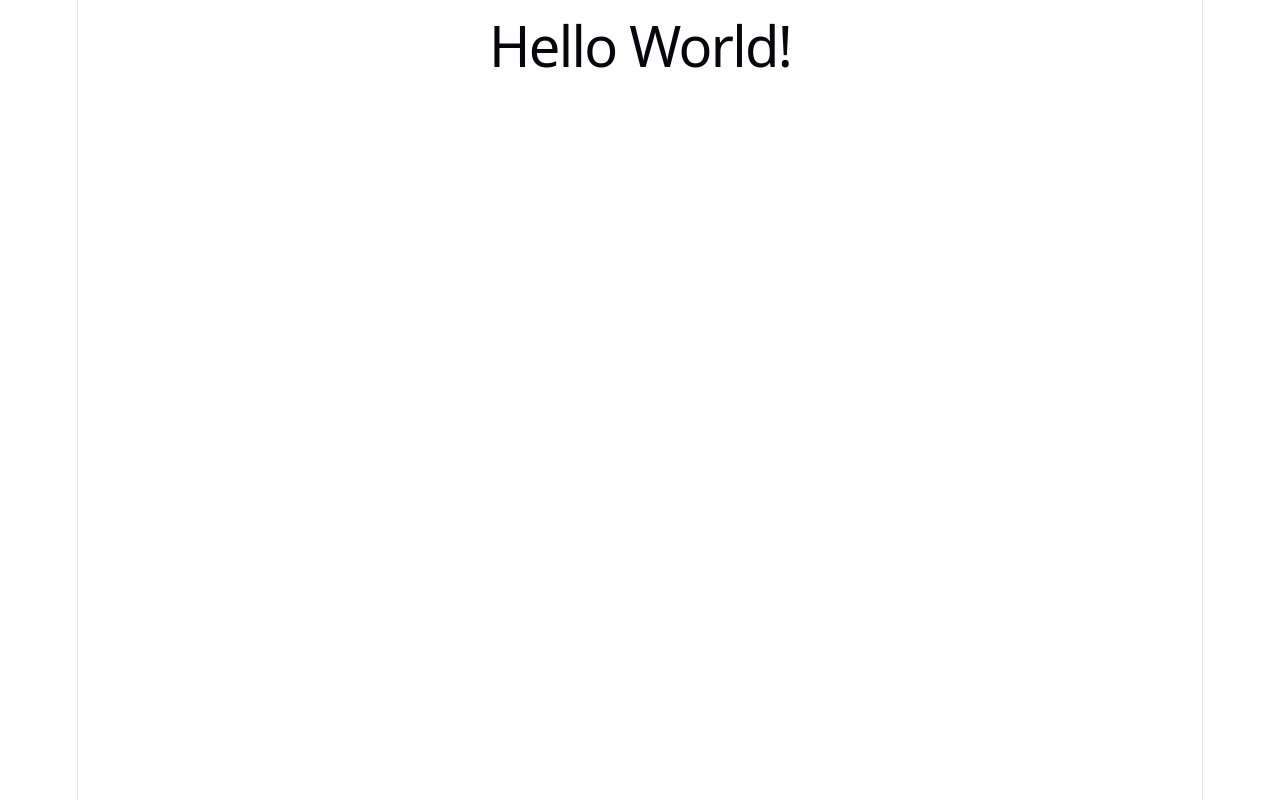
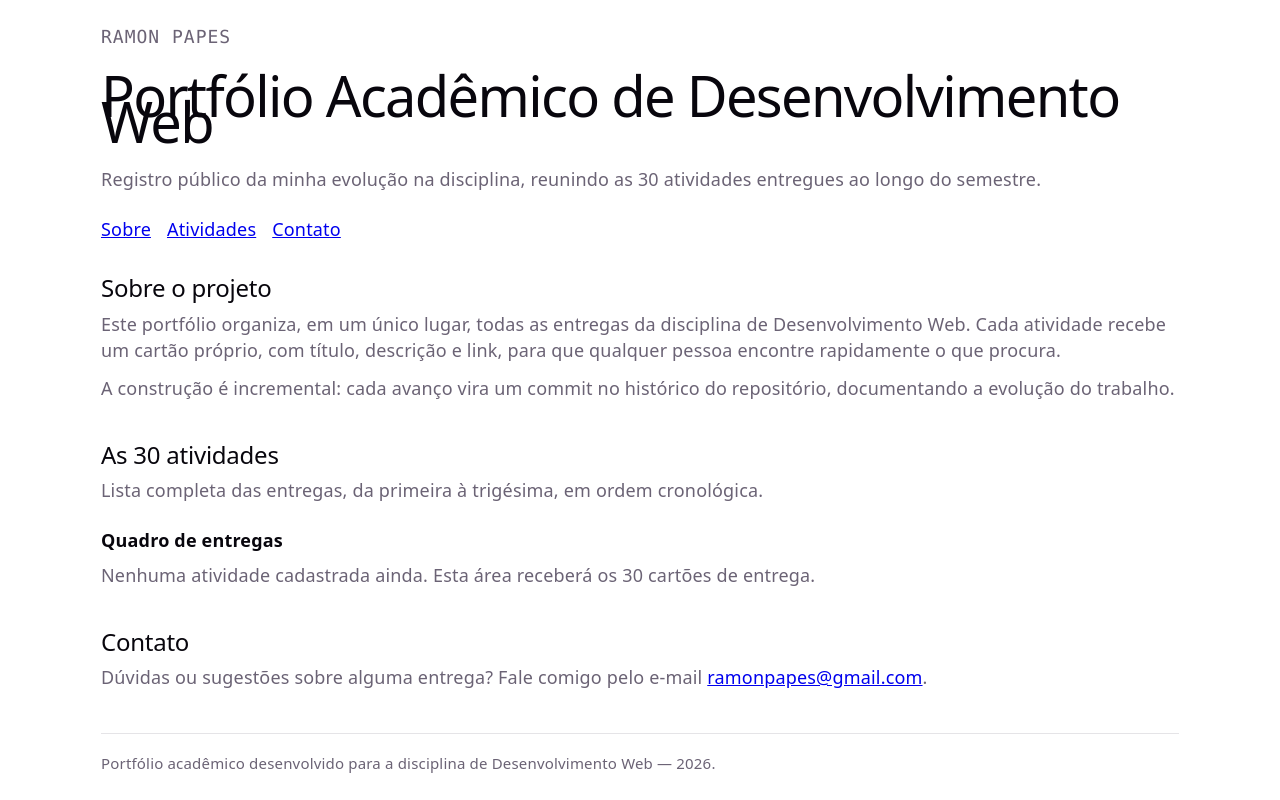
Before and after one commit to RamonPapes/atv_portfolio_academico, a React (Vite) app: page / in a window 1280 px wide. Built offline with nearby package versions, Linux system fonts and the light colour scheme.

Commit message:
construcao da estrutura semântica

```diff
--- a/index.html
+++ b/index.html
@@ -1,10 +1,14 @@
 <!doctype html>
-<html lang="en">
+<html lang="pt-BR">
   <head>
     <meta charset="UTF-8" />
     <link rel="icon" type="image/svg+xml" href="/favicon.svg" />
     <meta name="viewport" content="width=device-width, initial-scale=1.0" />
-    <title>portfolio_academico</title>
+    <meta
+      name="description"
+      content="Portfólio acadêmico de desenvolvimento web: registro das 30 atividades realizadas."
+    />
+    <title>Portfólio Acadêmico | Desenvolvimento Web</title>
   </head>
   <body>
     <div id="root"></div>
--- a/src/App.css
+++ b/src/App.css
@@ -0,0 +1,70 @@
+.app {
+  display: flex;
+  flex-direction: column;
+  min-height: 100svh;
+  gap: 32px;
+  padding: 24px;
+  box-sizing: border-box;
+}
+
+.skip-link {
+  position: absolute;
+  left: -9999px;
+}
+
+.skip-link:focus {
+  position: static;
+  display: inline-block;
+  padding: 8px 12px;
+  background: var(--accent-bg);
+  border: 1px solid var(--accent-border);
+  border-radius: 4px;
+}
+
+.cabecalho__marca {
+  font-family: var(--mono);
+  text-transform: uppercase;
+  letter-spacing: 1px;
+}
+
+.navegacao ul {
+  display: flex;
+  flex-wrap: wrap;
+  gap: 16px;
+  list-style: none;
+  margin: 24px 0 0;
+  padding: 0;
+}
+
+.conteudo {
+  flex: 1;
+  display: flex;
+  flex-direction: column;
+  gap: 40px;
+}
+
+.conteudo p + p {
+  margin-top: 12px;
+}
+
+.atividades {
+  margin-top: 24px;
+}
+
+.atividades__titulo {
+  font-size: 18px;
+  color: var(--text-h);
+  margin: 0 0 8px;
+}
+
+.atividades__lista {
+  list-style: none;
+  margin: 0;
+  padding: 0;
+}
+
+.rodape {
+  border-top: 1px solid var(--border);
+  padding-top: 16px;
+  font-size: 15px;
+}
--- a/src/App.jsx
+++ b/src/App.jsx
@@ -1,16 +1,85 @@
-import { useState } from 'react'
-import heroImg from './assets/hero.png'
-import reactLogo from './assets/react.svg'
-import viteLogo from './assets/vite.svg'
 import './App.css'
 
 function App() {
-  const [count, setCount] = useState(0)
+  return (
+    <div className="app">
+      <a className="skip-link" href="#conteudo">
+        Pular para o conteúdo principal
+      </a>
 
-  return (
-    <>
-    <h1>Hello World!</h1>
-    </>
+      <header className="cabecalho">
+        <p className="cabecalho__marca">Ramon Papes</p>
+        <h1>Portfólio Acadêmico de Desenvolvimento Web</h1>
+        <p className="cabecalho__resumo">
+          Registro público da minha evolução na disciplina, reunindo as 30
+          atividades entregues ao longo do semestre.
+        </p>
+
+        <nav className="navegacao" aria-label="Navegação principal">
+          <ul>
+            <li>
+              <a href="#sobre">Sobre</a>
+            </li>
+            <li>
+              <a href="#atividades">Atividades</a>
+            </li>
+            <li>
+              <a href="#contato">Contato</a>
+            </li>
+          </ul>
+        </nav>
+      </header>
+
+      <main id="conteudo" className="conteudo">
+        <section id="sobre" aria-labelledby="titulo-sobre">
+          <h2 id="titulo-sobre">Sobre o projeto</h2>
+          <p>
+            Este portfólio organiza, em um único lugar, todas as entregas da
+            disciplina de Desenvolvimento Web. Cada atividade recebe um cartão
+            próprio, com título, descrição e link, para que qualquer pessoa
+            encontre rapidamente o que procura.
+          </p>
+          <p>
+            A construção é incremental: cada avanço vira um commit no histórico
+            do repositório, documentando a evolução do trabalho.
+          </p>
+        </section>
+
+        <section id="atividades" aria-labelledby="titulo-atividades">
+          <h2 id="titulo-atividades">As 30 atividades</h2>
+          <p>
+            Lista completa das entregas, da primeira à trigésima, em ordem
+            cronológica.
+          </p>
+
+          {/* Área reservada para a lista das 30 atividades. */}
+          <div className="atividades" aria-live="polite">
+            <h3 className="atividades__titulo">Quadro de entregas</h3>
+            <ul className="atividades__lista">
+              <li className="atividades__vazio">
+                Nenhuma atividade cadastrada ainda. Esta área receberá os 30
+                cartões de entrega.
+              </li>
+            </ul>
+          </div>
+        </section>
+
+        <section id="contato" aria-labelledby="titulo-contato">
+          <h2 id="titulo-contato">Contato</h2>
+          <p>
+            Dúvidas ou sugestões sobre alguma entrega? Fale comigo pelo e-mail{' '}
+            <a href="mailto:ramonpapes@gmail.com">ramonpapes@gmail.com</a>.
+          </p>
+        </section>
+      </main>
+
+      <footer className="rodape">
+        <p>
+          Portfólio acadêmico desenvolvido para a disciplina de Desenvolvimento
+          Web &mdash; {new Date().getFullYear()}.
+        </p>
+      </footer>
+    </div>
   )
 }
 
--- a/src/index.css
+++ b/src/index.css
@@ -58,8 +58,6 @@ body {
   width: 1126px;
   max-width: 100%;
   margin: 0 auto;
-  text-align: center;
-  border-inline: 1px solid var(--border);
   min-height: 100svh;
   display: flex;
   flex-direction: column;
```
